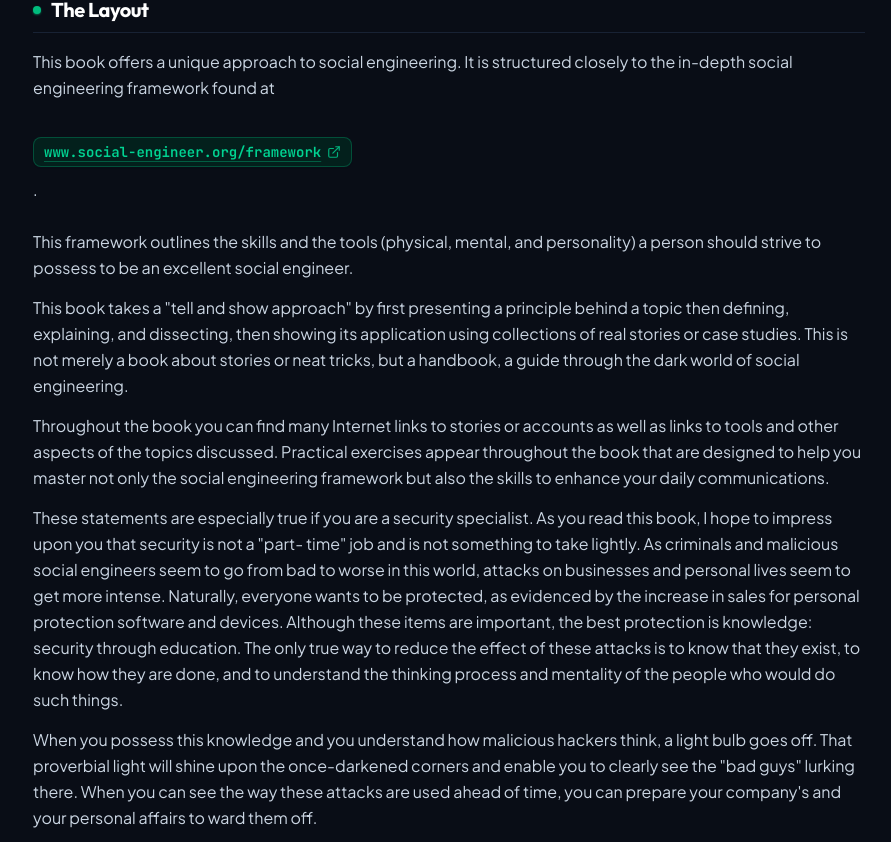
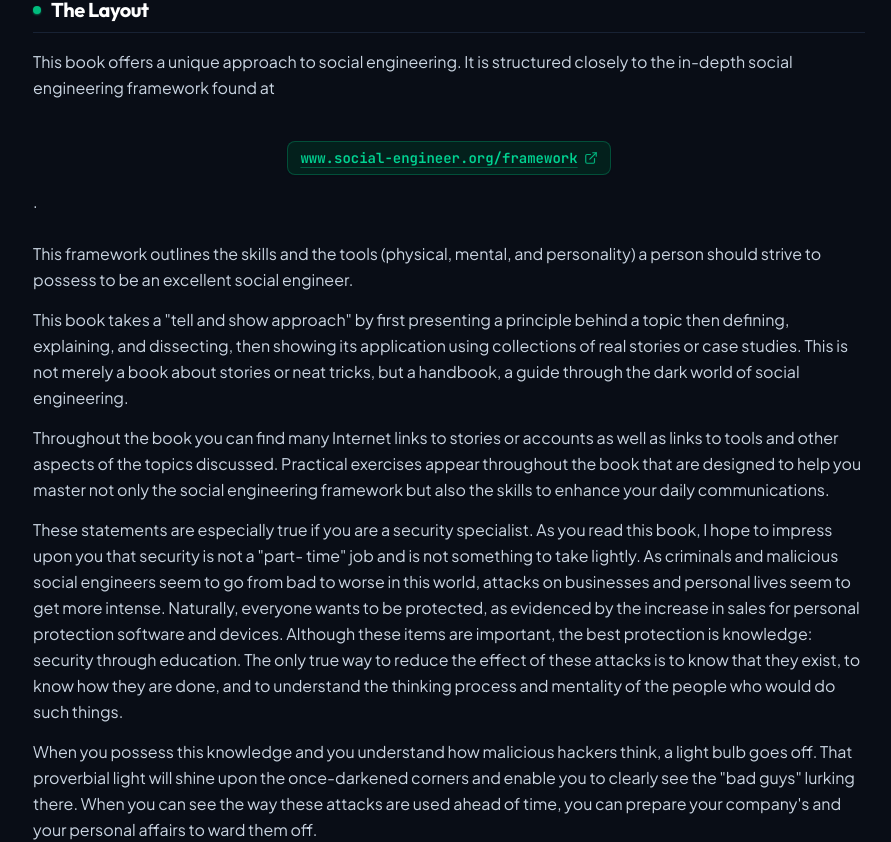
Before and after one commit to yazinbhai/social-engineering-art-of-human-hacking, a React (Vite) app: page / in a window 1280 px wide. Shown: the part 2859-3701 px from the top of the page, without its empty margins (351-1242 px from the left). Built offline with nearby package versions, Linux system fonts and the light colour scheme.

Commit message:
style: centre align all links

```diff
--- a/src/components/ChapterReader.jsx
+++ b/src/components/ChapterReader.jsx
@@ -56,12 +56,12 @@ function renderTextWithLinks(text) {
       : `http://${cleanUrl}`;
 
     parts.push(
-      <span key={`link-block-${matchIndex}`} className="block my-2.5">
+      <span key={`link-block-${matchIndex}`} className="flex justify-center my-3.5 text-center w-full">
         <a
           href={href}
           target="_blank"
           rel="noopener noreferrer"
-          className="inline-flex items-center gap-1.5 text-emerald-400 hover:text-emerald-300 underline underline-offset-4 decoration-emerald-500/40 hover:decoration-emerald-400 font-mono text-xs sm:text-sm font-semibold transition-all break-all px-2.5 py-1 rounded-lg bg-emerald-950/60 border border-emerald-500/30 hover:border-emerald-500/70 shadow-xs hover:bg-emerald-900/60"
+          className="inline-flex items-center gap-1.5 text-emerald-400 hover:text-emerald-300 underline underline-offset-4 decoration-emerald-500/40 hover:decoration-emerald-400 font-mono text-xs sm:text-sm font-semibold transition-all break-all px-3 py-1.5 rounded-lg bg-emerald-950/60 border border-emerald-500/30 hover:border-emerald-500/70 shadow-xs hover:bg-emerald-900/60"
           onClick={(e) => e.stopPropagation()}
           title={`Visit external link: ${cleanUrl}`}
         >
```
